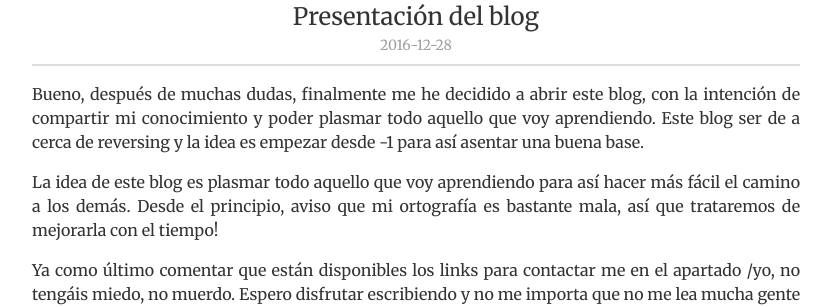
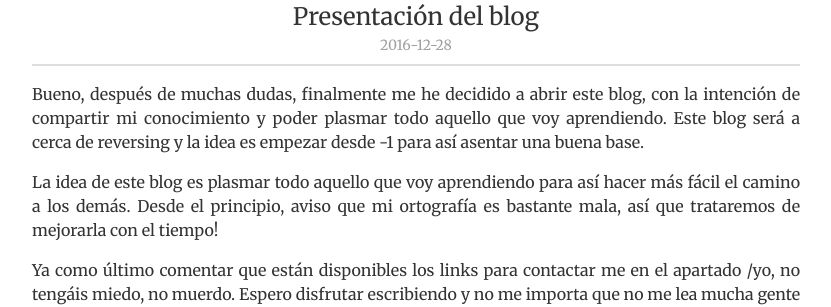
Before and after one commit to Poyoncio/poyoweb, a Jekyll site: the page built from _posts/2016-12-28-Presentación-del-blog.md, in a window 1280 px wide. Shown: the part 136-443 px from the top of the page, without its empty margins (224-1055 px from the left). Built offline with Jekyll 4.4.1, drawn with Linux system fonts in a browser that asks for light colours; nearby versions of some CDN libraries; comment, search, counter and statistics services are not loaded.

Commit message:
Update 2016-12-28-Presentación-del-blog.md

```diff
--- a/_posts/2016-12-28-Presentación-del-blog.md
+++ b/_posts/2016-12-28-Presentación-del-blog.md
@@ -5,7 +5,7 @@ date: 2016-12-28
 ---
 --------------------
 
-Bueno, después de muchas dudas, finalmente me he decidido a abrir este blog, con la intención de compartir mi conocimiento y poder plasmar todo aquello que voy aprendiendo. Este blog ser de a cerca de reversing y la idea es empezar desde -1 para así asentar una buena base.
+Bueno, después de muchas dudas, finalmente me he decidido a abrir este blog, con la intención de compartir mi conocimiento y poder plasmar todo aquello que voy aprendiendo. Este blog será a cerca de reversing y la idea es empezar desde -1 para así asentar una buena base.
 
 
 La idea de este blog es plasmar todo aquello que voy aprendiendo para así hacer más fácil el camino a los demás. Desde el principio, aviso que mi ortografía es bastante mala, así que trataremos de mejorarla con el tiempo!
```
